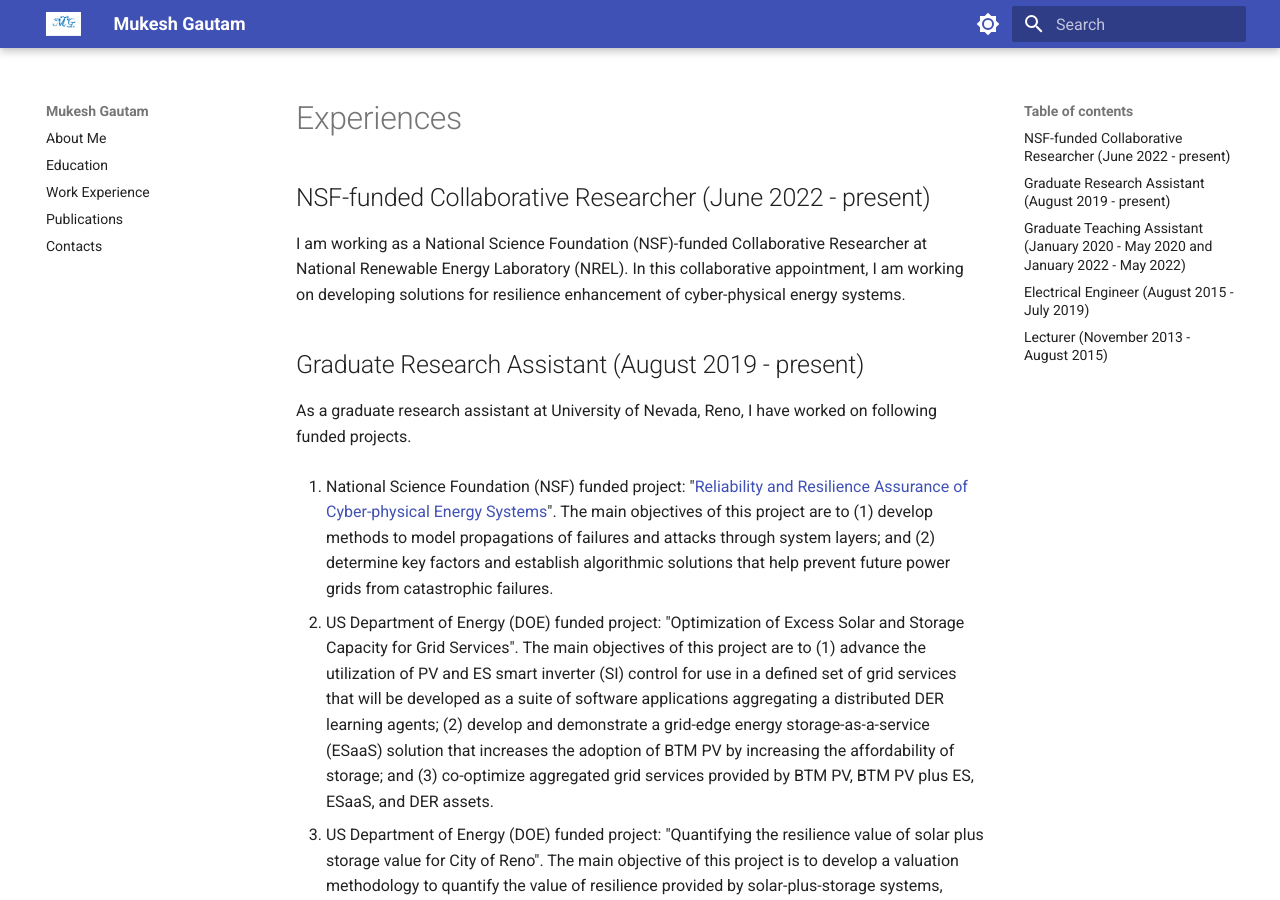
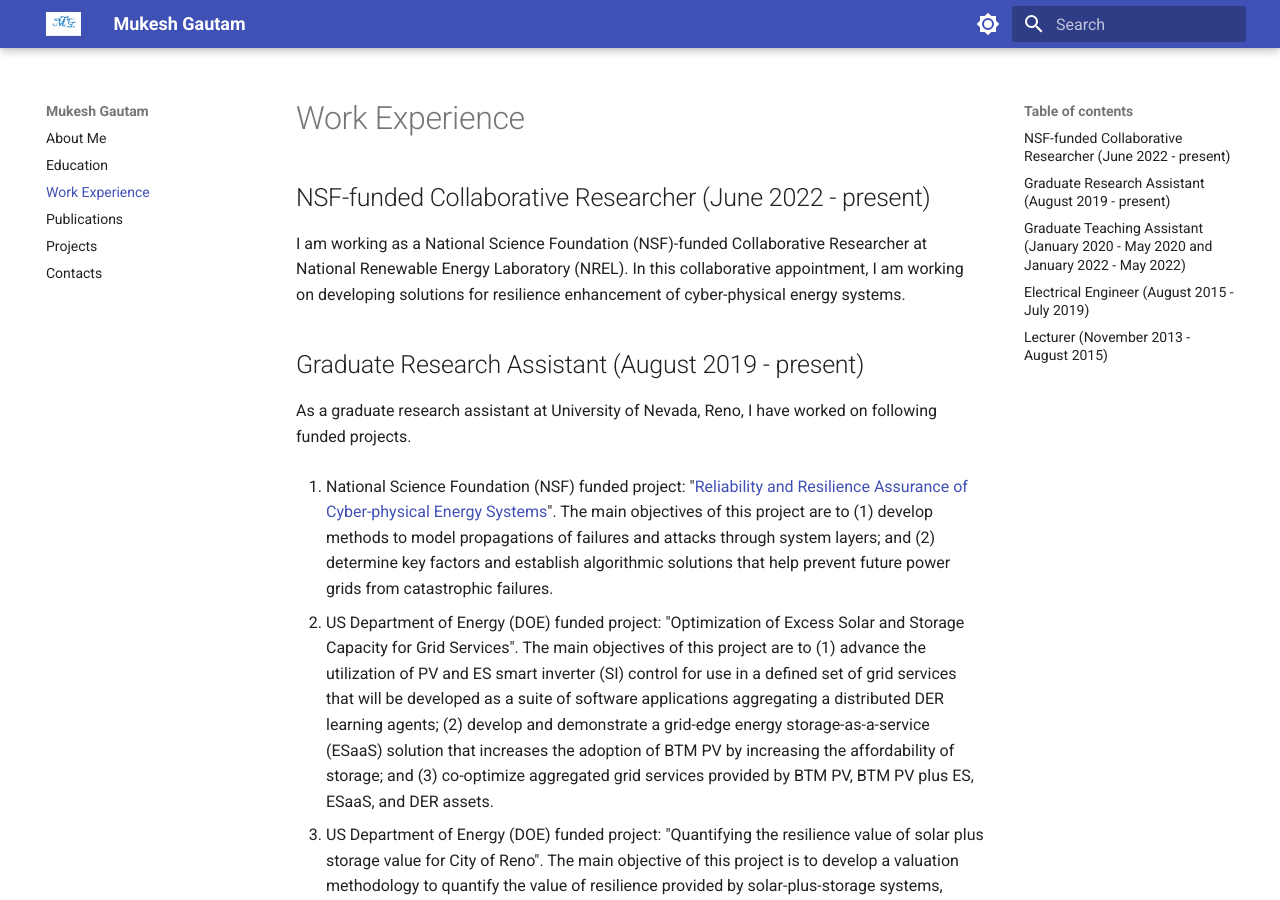
Before and after one commit to eng-mukesh-gautam/mgautam, an MkDocs documentation site: the page built from docs/experiences.md, in a window 1280 px wide and 900 px high. Built offline with MkDocs 1.6.1 and Material for MkDocs 9.7.7, drawn with Linux system fonts in a browser that asks for light colours; some of the changed lines change nothing that is shown.

Commit message:
Add files via upload

```diff
--- a/mkdocs.yml
+++ b/mkdocs.yml
@@ -16,6 +16,7 @@
 nav:
   - About Me: index.md
   - Education: education.md
-  - Work Experience: projects.md
+  - Work Experience: experiences.md
   - Publications: publication.md
+  - Projects: projects.md
   - Contacts: contacts.md
```
